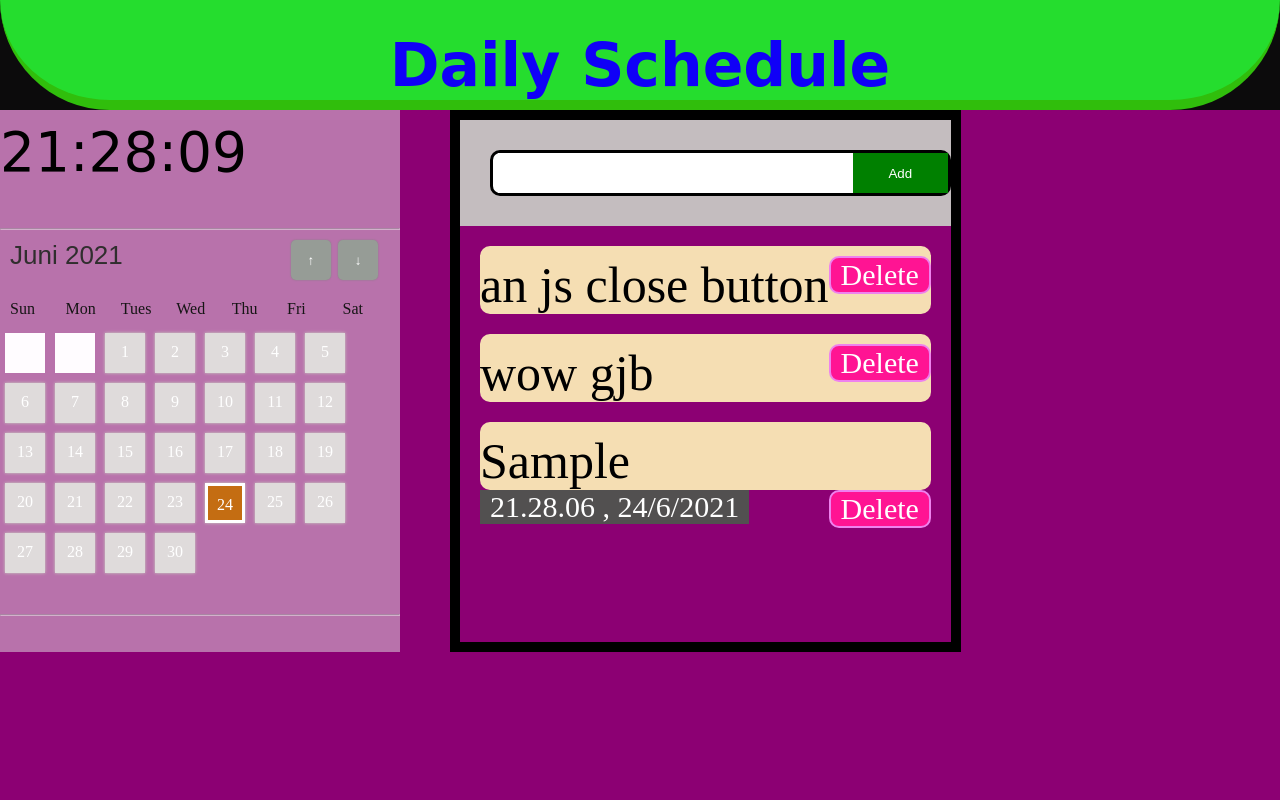
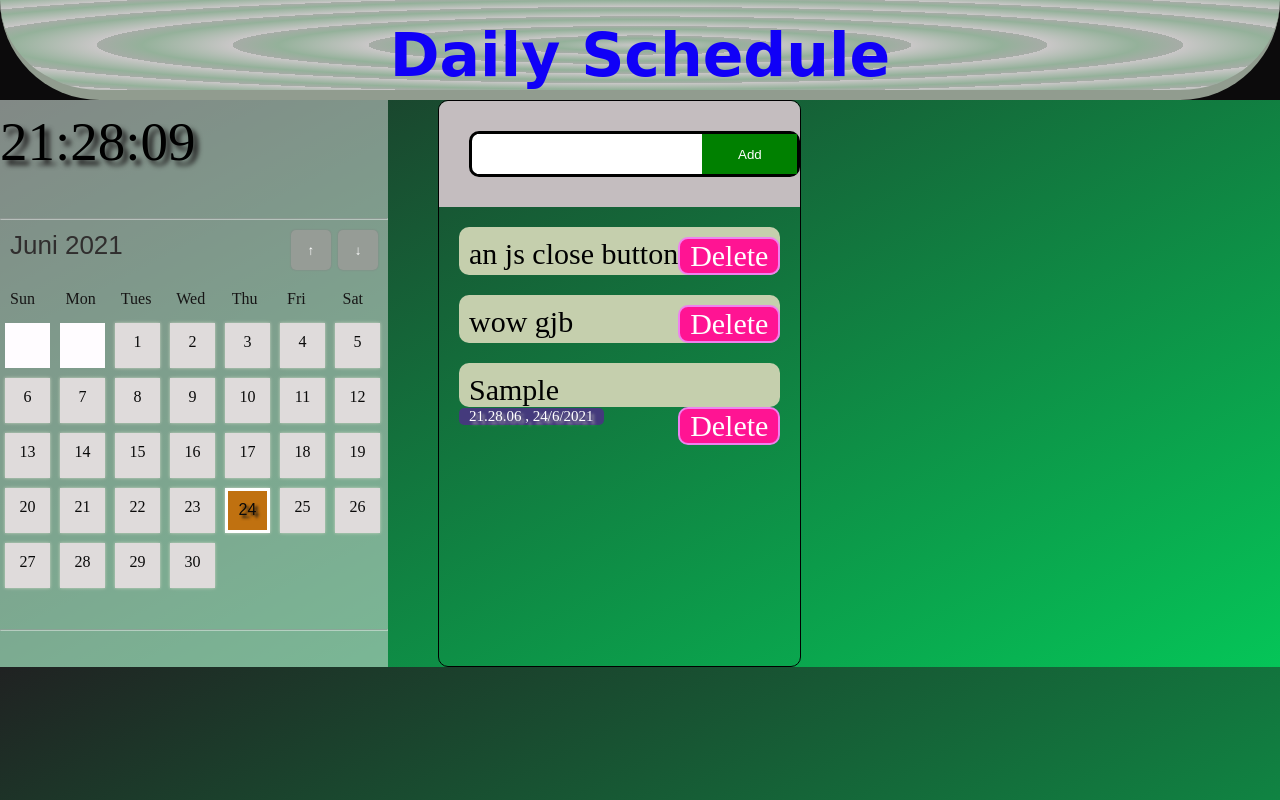
Before and after one commit to hubsMIT1/calender_spdcwd_1, a plain HTML site: page cal.html in a window 1280 px wide. Both pictures are taken after typing "Sample" into the empty fields and a click on the button "Add". Drawn offline with Linux system fonts and the light colour scheme.

Commit message:
Update cal.css

```diff
--- a/cal.css
+++ b/cal.css
@@ -1,37 +1,38 @@
+ <style>
         body {
             margin: 0%;
             /* overflow: wrap; */
             /* height: 100%; */
         }
+        /* @import url('https://fonts.googleapis.com/css2?family=Parisienne&family=Titillium+Web:ital,wght@1,700&display=swap'); */
 
         h1 {
             font-size: 60px;
+            font-family: cursive;
+            padding-top: 20px;
+            text-align: center;
+            /* font-family: "Sofia", sans-serif; */
+            font-family: 'Parisienne', cursive;
+            /* font-family: 'Titillium Web', sans-serif; */
             color: rgb(16, 0, 247);
-    font-family: cursive;
-    padding-top: 30px;
-    text-align: center;
+            /* font-size: 30px; */
             /* width: 200px; */
             /* display: flex; */
             /* justify-self: center; */
             /* align-items: center; */
         }
-
-
         /* .b1,
         input {
             display: inline;
         } */
-
-
         /* .btn1 {
             padding-left: 50px;
         } */
 
         .close {
             float: right;
+            font-size: 30px;
         }
-
-
         /* .b1 {
             float: right;
             font-size: 50px;
@@ -39,20 +40,30 @@ input {
         } */
 
         nav {
-    border-bottom: 10px solid rgb(48, 190, 12);
+            border-bottom: 10px solid rgb(145, 156, 143);
             border-bottom-left-radius: 200px;
             border-bottom-right-radius: 200px;
             /* height: 150px; */
             /* width: 300%; */
             margin: 0;
             background-color: #25dd2e;
+            background: radial-gradient(rgb(255, 0, 179), rgb(5, 204, 21), rgb(0, 128, 38));
+            background: repeating-radial-gradient(rgb(201, 199, 199), rgb(148, 177, 154) 10%, rgb(167, 172, 167) 15%);
         }
 
         .nav {
             background-color: rgb(12, 11, 12);
         }
 
-
+        @media screen and ( min-width: 0px) and ( max-width: 388px) {
+            nav,
+            .nav {
+                /* font-size: 40px;
+                 */
+                /* display: flex; */
+                width: 388px;
+            }
+        }
         /*   h2 {
             padding: 10px 10px 1px 10px;
             font-family: monospace;
@@ -64,8 +75,6 @@ nav {
             font-size: 50px;
             font-weight: bold;
             /* cursor: pointer; */
-
-
         /* } */
 
         button:hover {
@@ -75,28 +84,28 @@ button:hover {
 
         .close:hover {
             background-color: black;
+            border: 2px solid white;
         }
 
         li {
             word-wrap: break-word;
             word-break: break-word;
-    background-color: wheat;
+            background-color: rgb(197, 207, 173);
             /* width: 700px; */
             left: 10px;
-    font-size: 50px;
-    background-size: 50px;
-    list-style: -moz-repeating-linear-gradient();
+            /* font-size: 50px; */
+            /* background-size: 50px; */
+            /* list-style: -moz-repeating-linear-gradient(); */
             /* list-style: -moz-repeating-linear-gradien(); */
             border-radius: 10px;
-    border: 50px solid black;
+            /* border: 5px solid black; */
             /* height: 80px; */
-    /* padding-left: 10px; */
+            padding-left: 10px;
             /* padding-bottom: 10px; */
             padding-top: 10px;
+            /* padding-right: 5px; */
             /* margin-left: 1%; */
         }
-
-
         /* .textAdd {
             right: 1;
         } */
@@ -116,14 +125,10 @@ span {
             cursor: pointer;
             padding-right: 10px;
         }
-
-
         /* .b1 {
             font-size: auto;
             /* padding-bottom: 20px;
             padding-top: 20px; */
-
-
         /* .clstyle {
             border: 5px solid rgb(223, 79, 22);
             background-color: black;
@@ -137,92 +142,11 @@ span {
             color: rgb(14, 235, 14);
         }
 
-
-/* .btn {
-    border: 3px solid rgb(20, 20, 20);
-    background-color: olivedrab;
-    color: white;
-    cursor: pointer;
-    /* font-size: 40px;
-    width: 136px;
-    height: 75px; */
-
-
-/* border-left: none;
-    border-radius: 10px;
-    border-top-left-radius: 0;
-    /* border-start-start-radius: 0px; */
-
-
-/* border-bottom-left-radius: 0;
-}
- */
-
-
-/* .btn,
-input {
-    font-size: 40px;
-    width: 100%;
-    height: 75px;
-    padding-left: 10px;
-    border: 3px solid black;
-    border-right: none;
-    word-wrap: break-word;
-    word-break: break-all;
-    height: 75px; */
-
-
-/* width: 89.94%; */
-
-
-/* border-radius: 30px;
-     */
-
-
-/*  border-top-left-radius: 20px;
-    border-bottom-left-radius: 20px;
-    border-left-color: orangered; */
-
-
-/* * {
-box-sizing: border-box;
-} */
-
         ul {
             margin: 0;
             padding: 0;
             transition: 0.3s;
         }
-
-
-/* input {
-    margin: 0;
-    border: none;
-    border-radius: 0;
-    width: 75%;
-    padding: 10px;
-    float: left;
-    transition: 0.3s;
-    font-size: 16px;
-} */
-
-
-/* Style the "Add" button */
-
-
-/* .btn {
-    padding: 10px;
-    width: 25%;
-    background: #d9d9d9;
-    color: #555;
-    float: left;
-    text-align: center;
-    font-size: 16px;
-    cursor: pointer;
-    /* transition: 0.3s; */
-
-
-/* border-radius: 0; */
 
         .IN1 {
             padding-left: 5px;
@@ -270,13 +194,15 @@ ul {
         }
 
         li {
+            font-size: 30px;
             display: flow;
             flex-grow: 2;
             flex-direction: column;
             list-style-type: none;
             /* column-gap: 30px; */
             /* row-gap: 20px; */
-    border: 0px solid wheat;
+            font-family: "Trirong", serif;
+            border: 0px solid rgb(241, 227, 199);
         }
 
          :focus {
@@ -307,28 +233,28 @@ button {
             /* width: 40%; */
             height: 100px;
             text-align: center;
-    font-family: cursive;
+            /* font-family: cursive; */
             color: black;
             padding-top: 10px;
             /* background-color: black; */
+            font-family: "Trirong", serif;
+            /* font-size: 30px; */
+            text-shadow: 5px 5px 5px #222121;
         }
 
         .box1 {
             /* display: fl; */
             overflow: hidden;
             float: right;
-    border: 10px solid black;
+            border: 1px solid black;
+            border-radius: 10px;
             /* border-right: 0; */
         }
-
-
         /* li,
         #dtime {
             display: flex;
             flex-direction: column;
         } */
-
-
         /* li,
         .close {
             display: flex;
@@ -337,7 +263,8 @@ button {
 
         #dtime {
             display: inline-block;
-    background-color: rgb(82, 80, 80);
+            background-color: rgb(68, 58, 124);
+            border-radius: 5px;
             /* width: 200px; */
             /* border: 1px solid lightgray;
             border-radius: 4px; */
@@ -347,14 +274,23 @@ button {
             /* border-radius: 10px; */
             /* height: 40px; */
             /* float: right; */
-    box-shadow: 10px;
+            font-family: "Trirong", serif;
+            /* font-size: 30px; */
+            text-shadow: 3px 3px 3px #ababab;
+            /* box-shadow: 10px; */
             /* width: 120px; */
             box-sizing: border-box;
-    font-size: 30px;
+            font-size: 15px;
             padding-left: 10px;
             /* cursor: pointer; */
             padding-right: 10px;
             /* float: left; */
+        }
+
+        li:hover {
+            background-color: rgb(226, 226, 225);
+            cursor: pointer;
+            border: 1px solid white;
         }
 
         .box2 {
@@ -397,15 +333,22 @@ hr {
         .box4 {
             /* display: flex; */
             /* flex-direction: column; */
-    width: 400px;
-    background: rgba(230, 228, 228, 0.5);
+            width: 388px;
+            background: rgba(230, 228, 230, 0.5);
         }
-
-
         /* .daynm {
             display: flex;
             column-gap: 10px;
         } */
+
+        @media screen and ( min-width: 0px) and ( max-width: 388px) {
+            .box1 {
+                /* font-size: 40px;
+                 */
+                /* display: flex; */
+                width: 368px;
+            }
+        }
 
         #bkbtn,
         #nxtbtn {
@@ -443,7 +386,7 @@ hr {
         }
 
         #weekdays div {
-    width: 51px;
+            width: 45px;
             padding: 10px;
         }
 
@@ -455,11 +398,11 @@ hr {
         }
 
         .day {
-    width: 40px;
+            width: 45px;
             padding: 4px;
-    height: 40px;
+            height: 45px;
             cursor: pointer;
-    color: white;
+            color: rgb(10, 10, 10);
             box-sizing: border-box;
             background-color: rgb(223, 219, 219);
             margin: 5px;
@@ -479,9 +422,14 @@ hr {
         .day+#currentDay {
             background-color: #c56d08ef;
             border: 3px solid white;
+            font-family: "Sofia", sans-serif;
+            /* font-size: 30px; */
+            text-shadow: 3px 3px 3px #161616;
         }
 
-
+        .day+#currentDay:hover {
+            border: 3px solid black;
+        }
         /* .event {
             font-size: 10px;
             padding: 3px;
@@ -503,5 +451,8 @@ hr {
         }
 
         body {
-    background-color: #8c0073;
+            /* background-color: rgba(41, 39, 41, 0.5);
+
+             */
+            background-image: linear-gradient(to bottom right, rgb(32, 34, 34), rgb(5, 197, 88));
         }
```
Lines whose indentation alone changed are shown as unchanged.
